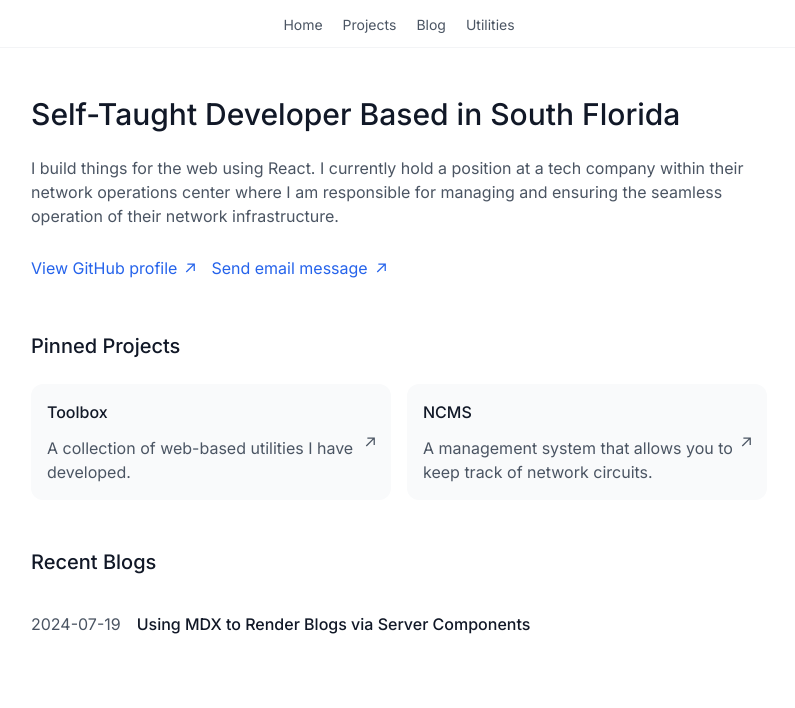
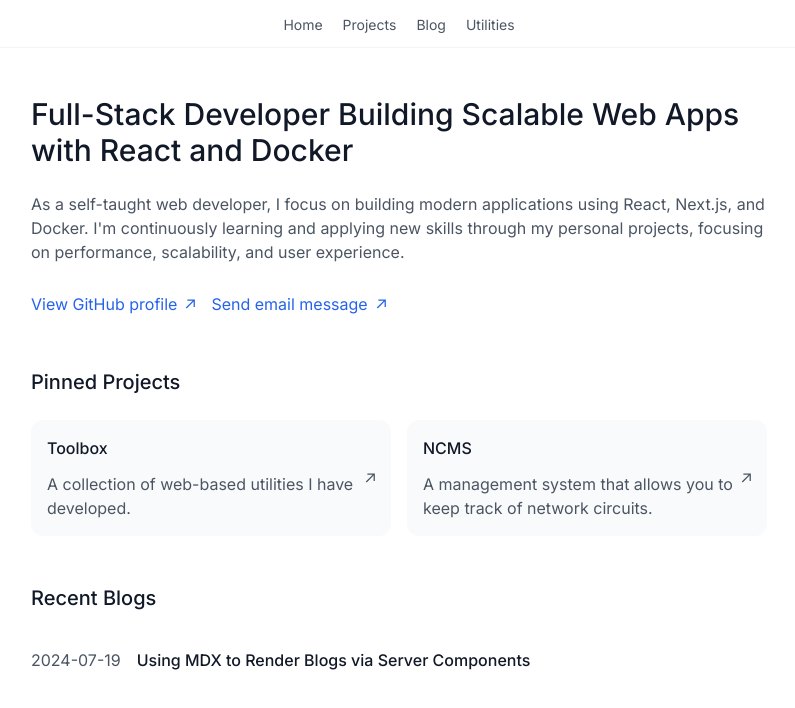
Before and after one commit to starlightroad/gerardoortiz.dev, a Next.js app: page / in a window 1280 px wide. Shown: the top 708 px of the page, without its empty margins (241-1036 px from the left). Built offline with nearby package versions, Linux system fonts and the light colour scheme.

Commit message:
Update the website headline and subheading

```diff
--- a/app/page.tsx
+++ b/app/page.tsx
@@ -8,12 +8,12 @@ export default function Home() {
       <section>
         <header>
           <h1 className="text-3xl font-medium text-gray-900 dark:text-white">
-            Self-Taught Developer Based in South Florida
+            Full-Stack Developer Building Scalable Web Apps with React and Docker
           </h1>
           <p className="mt-6 text-gray-600 dark:text-white dark:text-opacity-75">
-            I build things for the web using React. I currently hold a position at a tech company
-            within their network operations center where I am responsible for managing and ensuring
-            the seamless operation of their network infrastructure.
+            As a self-taught web developer, I focus on building modern applications using React,
+            Next.js, and Docker. I'm continuously learning and applying new skills through my
+            personal projects, focusing on performance, scalability, and user experience.
           </p>
         </header>
         <SocialLinks />
```
